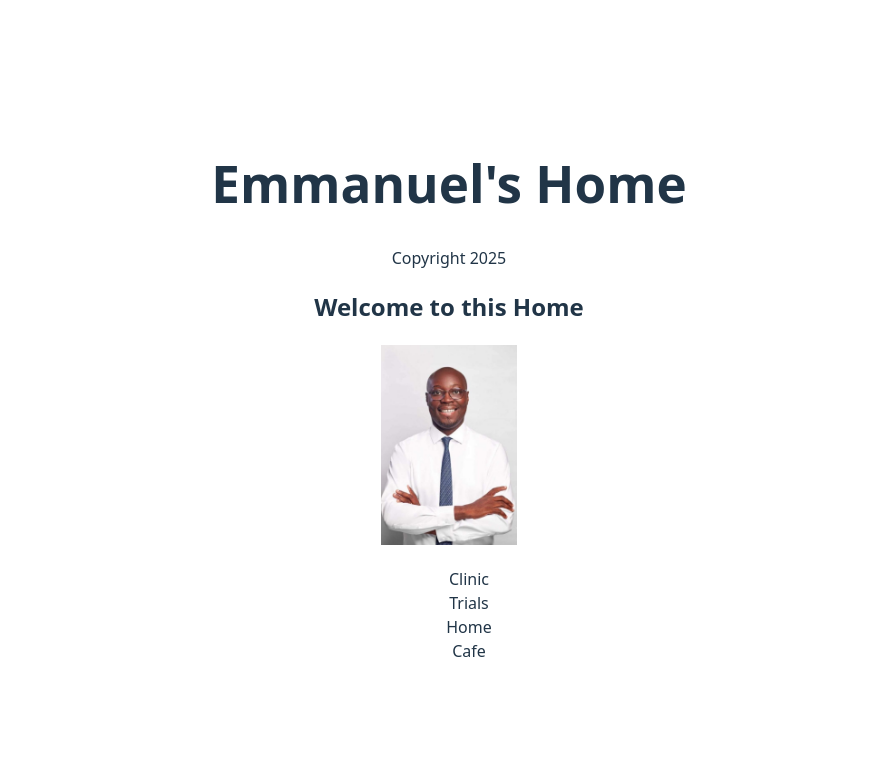
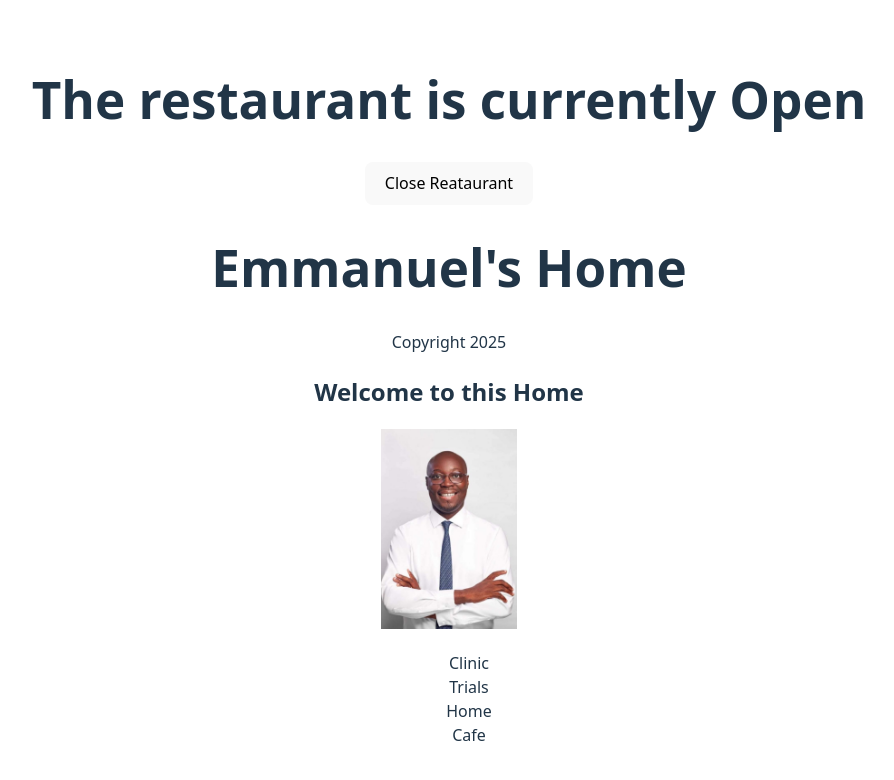
Before and after one commit to emmanuelbed/react_essentials, a React (Vite) app in the folder 02_01/02_01b/react-project/: page / in a window 1280 px wide. Shown: the top 780 px of the page, without its empty margins (191-1085 px from the left). Built offline with nearby package versions, Linux system fonts and the light colour scheme.

Commit message:
Understand useState Hook

```diff
--- a/02_01/02_01b/react-project/src/App.jsx
+++ b/02_01/02_01b/react-project/src/App.jsx
@@ -1,3 +1,4 @@
+import { useState } from "react";
 import "./App.css";
 import Ato from "./images/Ato.jpg";
 
@@ -38,8 +39,19 @@
   );
 }
 function App() {
+  const [status, setStatus] = useState("Open");
+  console.log(status);
+
   return (
     <div>
+      <h1>The restaurant is currently {status}</h1>
+      <button
+        onClick={() => {
+          setStatus("Closed");
+        }}
+      >
+        Close Reataurant
+      </button>
       <Header name="Emmanuel" year={new Date().getFullYear()} />
       <Main dishes={dishObjects} />
     </div>
--- a/02_01/02_01b/react-project/src/main.jsx
+++ b/02_01/02_01b/react-project/src/main.jsx
@@ -2,7 +2,4 @@
 import "./index.css";
 import App from "./App.jsx";
 
-const [first, second, third] = ["giraffe", "zebra", "bear"];
-console.log(third);
-
 createRoot(document.getElementById("root")).render(<App />);
```
